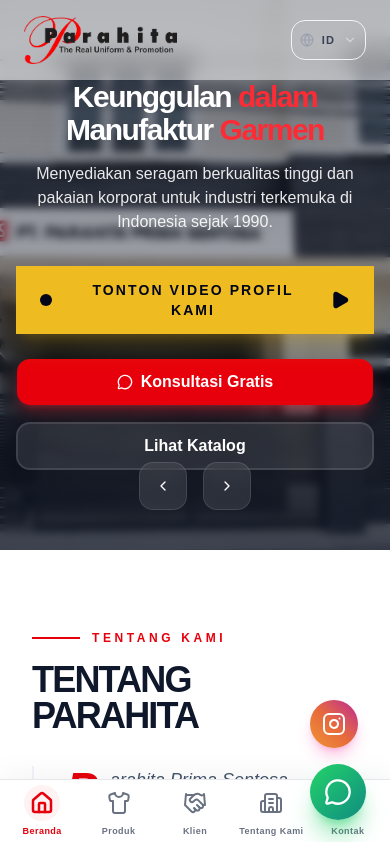
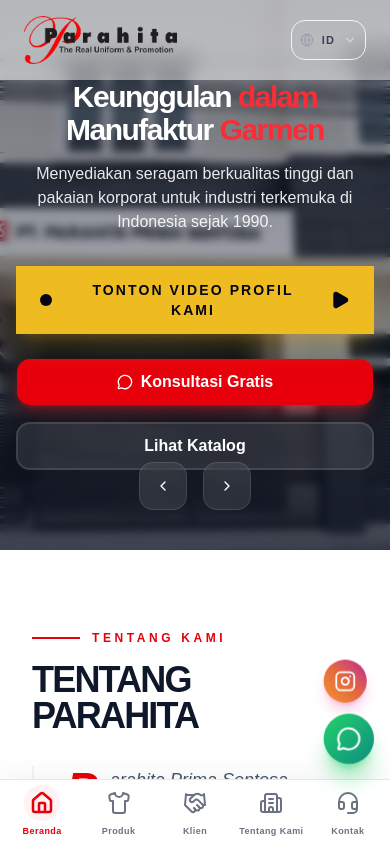
Before and after one commit to padji28-source/SeragamParahita, a React (Vite) app: page / in a window 390 px wide. Shown: the top 842 px of the page. Built offline with nearby package versions, Linux system fonts and the light colour scheme.

Commit message:
Update FloatingSocials.tsx

```diff
--- a/src/components/FloatingSocials.tsx
+++ b/src/components/FloatingSocials.tsx
@@ -3,7 +3,7 @@ import { MessageCircle, Instagram } from "lucide-react";
 
 export default function FloatingSocials() {
   return (
-    <div className="fixed bottom-6 right-6 z-[100] flex flex-col gap-4">
+    <div className="fixed bottom-20 lg:bottom-6 right-4 lg:right-6 z-[100] flex flex-col gap-3 lg:gap-4 scale-90 lg:scale-100 origin-bottom-right">
       {/* Instagram Button */}
       <motion.a
         href="https://www.instagram.com/seragam.parahita/"
```
